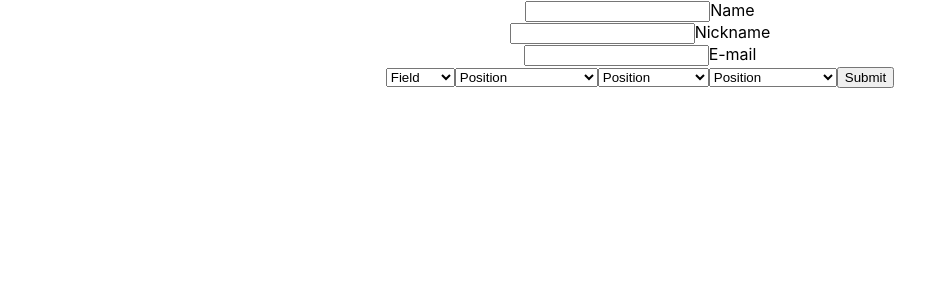
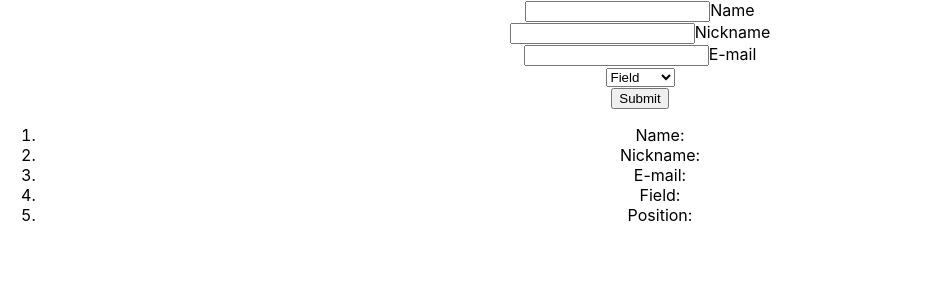
Before and after one commit to brokenPattern/frontend, a React (Create React App) app: page / in a window 1280 px wide. Shown: the top 300 px of the page, without its empty margins (0-935 px from the left). Built offline with nearby package versions, Linux system fonts and the light colour scheme.

Commit message:
updating app state + showing selects based on 'field' value + printing state on screen

```diff
--- a/src/App.js
+++ b/src/App.js
@@ -1,5 +1,4 @@
 import React from 'react';
-import logo from './logo.svg';
 import './App.css';
 import PersonalDataForm from './PersonalDataForm';
 
--- a/src/PersonalDataForm.js
+++ b/src/PersonalDataForm.js
@@ -10,48 +10,92 @@ export default class PersonalDataForm extends React.Component {
             field: '',
             position: '',
         }
+        this.updateState = this.updateState.bind(this);
+        this.renderSwitch = this.switchSelects.bind(this);
     }
-    render() {
+
+    updateState (e) {
+        const {name, value} = e.target;
+        this.setState({[name]: value})
+    }
+    switchSelects () {
+        switch(this.state.field){
+            case  'IT':
                 return (
-            <form action="" id="personal-data-form">
-                <div className="row">
-                    <input id="name" type="text" noValidate/>
-                    <label htmlFor="name">Name</label>
-                </div>
-                <div className="row">
-                    <input id="nick-name" type="text" noValidate/>
-                    <label htmlFor="nick-name">Nickname</label>
-                </div>
-                <div className="row">
-                    <input id="email" type="email" noValidate />
-                    <label htmlFor="email">E-mail</label>
-                </div>
-                <select name="field" id="field">
-                    <option value>Field</option>
-                    <option value="IT">IT</option>
-                    <option value="Product">Product</option>
-                    <option value="Content">Content</option>
-                </select>
-                <select name="field" id="field">
-                    <option value>Position</option>
+                    <select name="position" id="position" onChange={this.updateState}>
+                        <option value="">Position</option>
                         <option value="Front-end developer">Front-end developer</option>
                         <option value="Back-end developer">Back-end developer</option>
                         <option value="DevOps">DevOps</option>
                         <option value="Front-end developer">Webmaster</option>
                     </select>
-                <select name="field" id="field">
-                    <option value>Position</option>
+                );
+            case 'Product':
+                return (
+                     <select name="position" id="position" onChange={this.updateState}>
+                        <option value="">Position</option>
                         <option value="Product Owner">Product Owner</option>
                         <option value="UX Designer">UX Designer</option>
                         <option value="UI Designer">UI Designer</option>
                     </select>
-                <select name="field" id="field">
-                    <option value>Position</option>
+                );
+             case 'Content':
+                return (
+                     <select name="position" id="position" onChange={this.updateState}>
+                        <option value="">Position</option>
                         <option value="Junior Copywriter">Junior Copywriter</option>
                         <option value="Senior Copywriter">Senior Copywriter</option>
                     </select>
+                );
+
+            default:
+                return('');
+        }
+    }
+
+    render() {
+        return (
+            <div>
+                <form action="" id="personal-data-form">
+                    <div className="row">
+                        <input name="name" type="text" noValidate onBlur={this.updateState}/>
+                        <label htmlFor="name">Name</label>
+                    </div>
+                    <div className="row">
+                        <input name="nickName" type="text" noValidate onBlur={this.updateState}/>
+                        <label htmlFor="nickName">Nickname</label>
+                    </div>
+                    <div className="row">
+                        <input name="email" type="email" noValidate onBlur={this.updateState}/>
+                        <label htmlFor="email">E-mail</label>
+                    </div>
+                    <div className="row">
+                        <select name="field" id="field" onChange={this.updateState}>
+                            <option value="">Field</option>
+                            <option value="IT">IT</option>
+                            <option value="Product">Product</option>
+                            <option value="Content">Content</option>
+                        </select>
+                    </div>
+                    <div className="row">
+                        {this.renderSwitch()}
+                    </div>
+
+
+
                     <input id="submit-button" type="submit" value="Submit" />
                 </form>
+                <ol>
+                    <li>Name: {this.state.name}</li>
+                    <li>Nickname: {this.state.nickName}</li>
+                    <li>E-mail: {this.state.email}</li>
+                    <li>Field: {this.state.field}</li>
+                    <li>Position: {this.state.position}</li>
+                </ol>
+            </div>
+
+
+
         )
     }
 }
```
Lines whose indentation alone changed are shown as unchanged.
